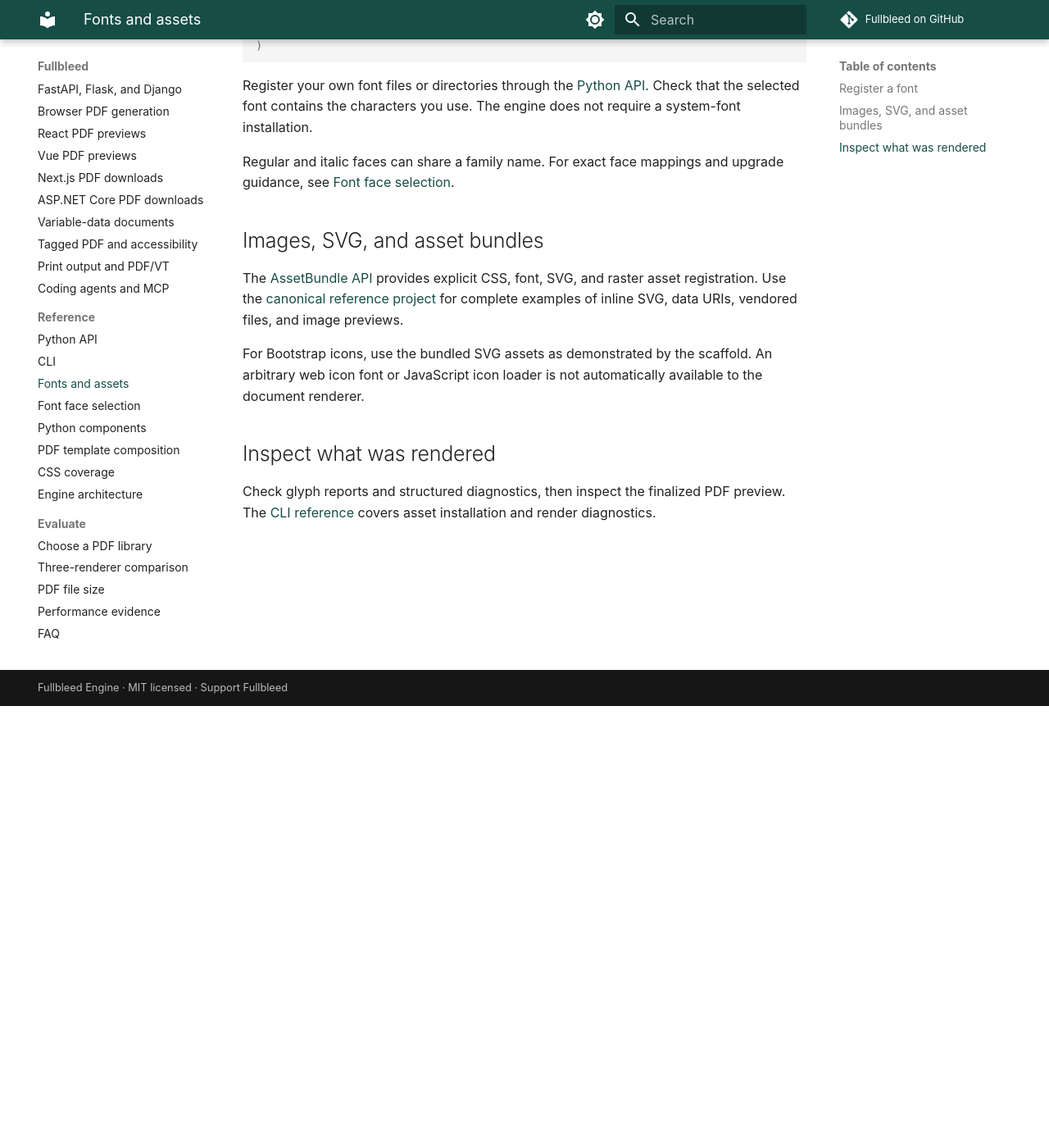
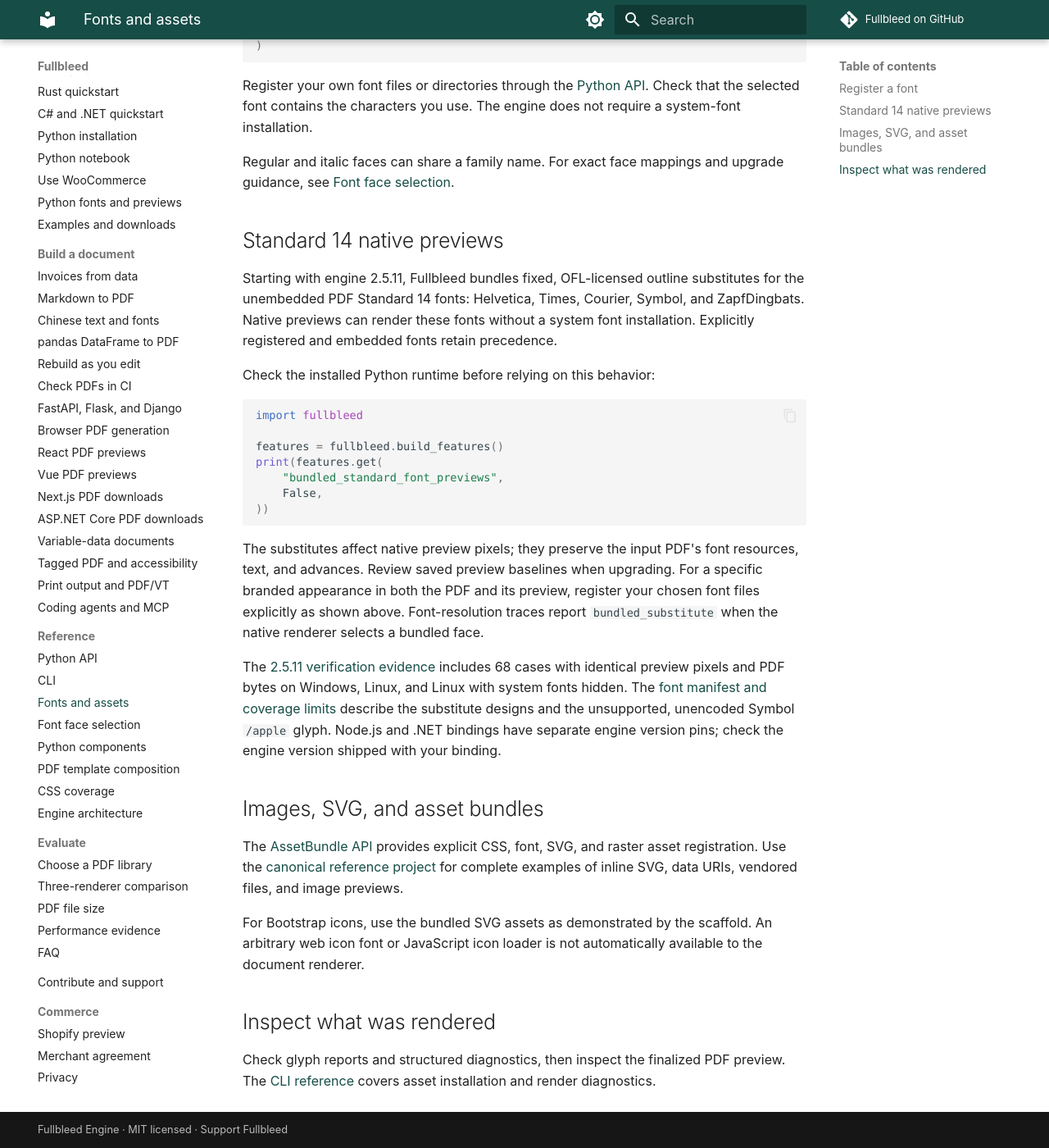
Before and after one commit to fullbleed-engine/docs, an MkDocs documentation site: the page built from docs/engine/assets.md, in a window 1280 px wide and 1400 px high, scrolled down 539 px. Shown: the whole window at 82% size. Built offline with MkDocs 1.6.1 and Material for MkDocs 9.7.7, drawn with Linux system fonts in a browser that asks for light colours; comment, search, counter and statistics services are not loaded.

Commit message:
Document bundled Standard 14 native previews (#67)
* docs: explain bundled Standard 14 native previews

* test: execute the documented preview capability check

````diff
--- a/docs/engine/assets.md
+++ b/docs/engine/assets.md
@@ -26,6 +26,38 @@
 Regular and italic faces can share a family name. For exact face mappings and
 upgrade guidance, see [Font face selection](font-registration.md).
 
+## Standard 14 native previews
+
+Starting with engine 2.5.11, Fullbleed bundles fixed, OFL-licensed outline
+substitutes for the unembedded PDF Standard 14 fonts: Helvetica, Times, Courier,
+Symbol, and ZapfDingbats. Native previews can render these fonts without a system
+font installation. Explicitly registered and embedded fonts retain precedence.
+
+Check the installed Python runtime before relying on this behavior:
+
+```python
+import fullbleed
+
+features = fullbleed.build_features()
+print(features.get(
+    "bundled_standard_font_previews",
+    False,
+))
+```
+
+The substitutes affect native preview pixels; they preserve the input PDF's font
+resources, text, and advances. Review saved preview baselines when upgrading.
+For a specific branded appearance in both the PDF and its preview, register your
+chosen font files explicitly as shown above. Font-resolution traces report
+`bundled_substitute` when the native renderer selects a bundled face.
+
+The [2.5.11 verification evidence](https://github.com/fullbleed-engine/fullbleed-official/releases/tag/v2.5.11)
+includes 68 cases with identical preview pixels and PDF bytes on Windows, Linux,
+and Linux with system fonts hidden. The [font manifest and coverage limits](https://github.com/fullbleed-engine/fullbleed-official/blob/v2.5.11/src/preview_fonts/README.md)
+describe the substitute designs and the unsupported, unencoded Symbol `/apple`
+glyph. Node.js and .NET bindings have separate engine version pins; check the
+engine version shipped with your binding.
+
 ## Images, SVG, and asset bundles
 
 The [AssetBundle API](pdf-engine.md#assetbundle) provides explicit CSS, font, SVG, and raster asset registration. Use the [canonical reference project](https://github.com/fullbleed-engine/fullbleed-official/tree/v2.4.0/examples/canonical_reference) for complete examples of inline SVG, data URIs, vendored files, and image previews.
````
Also changed, not shown: 1 other file.
